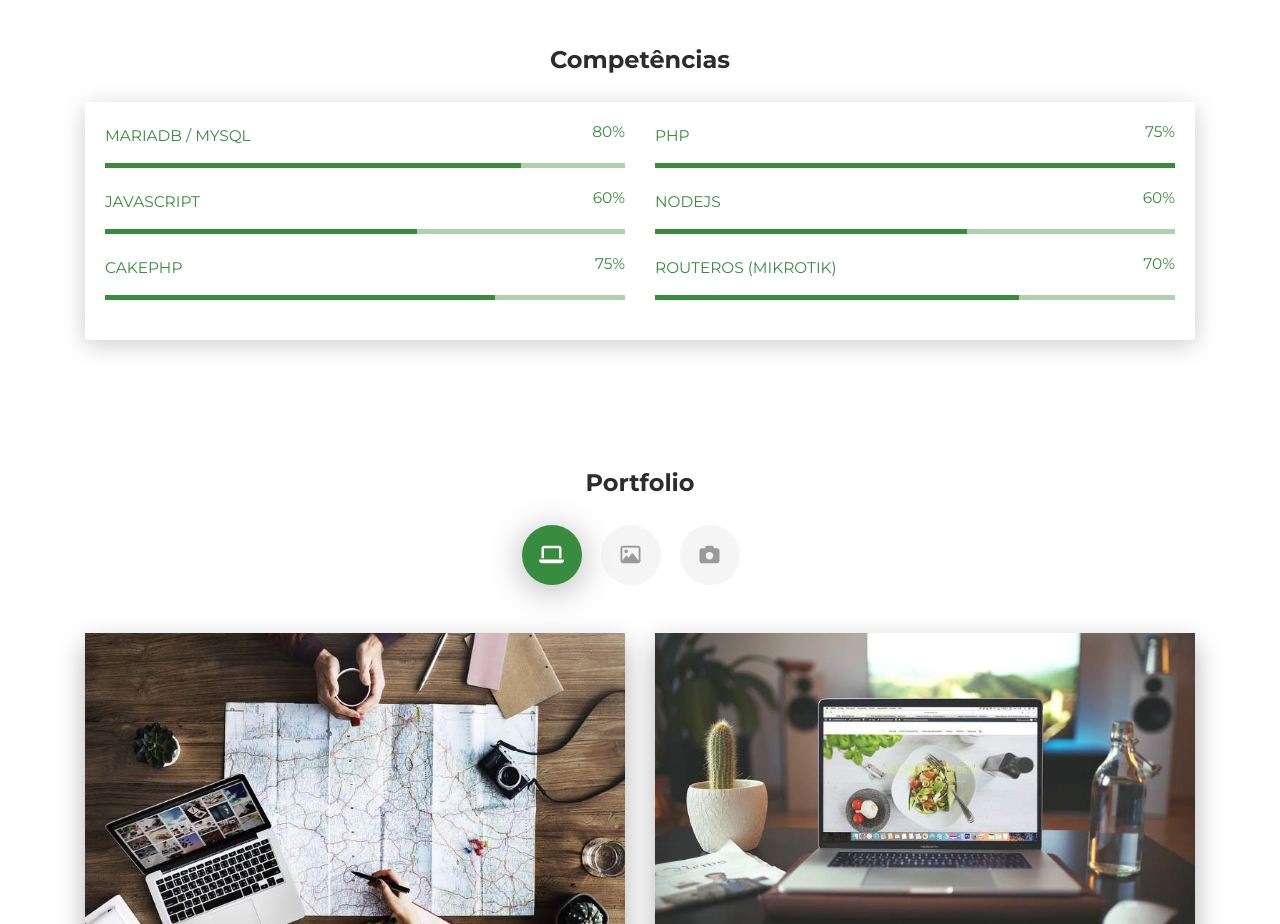
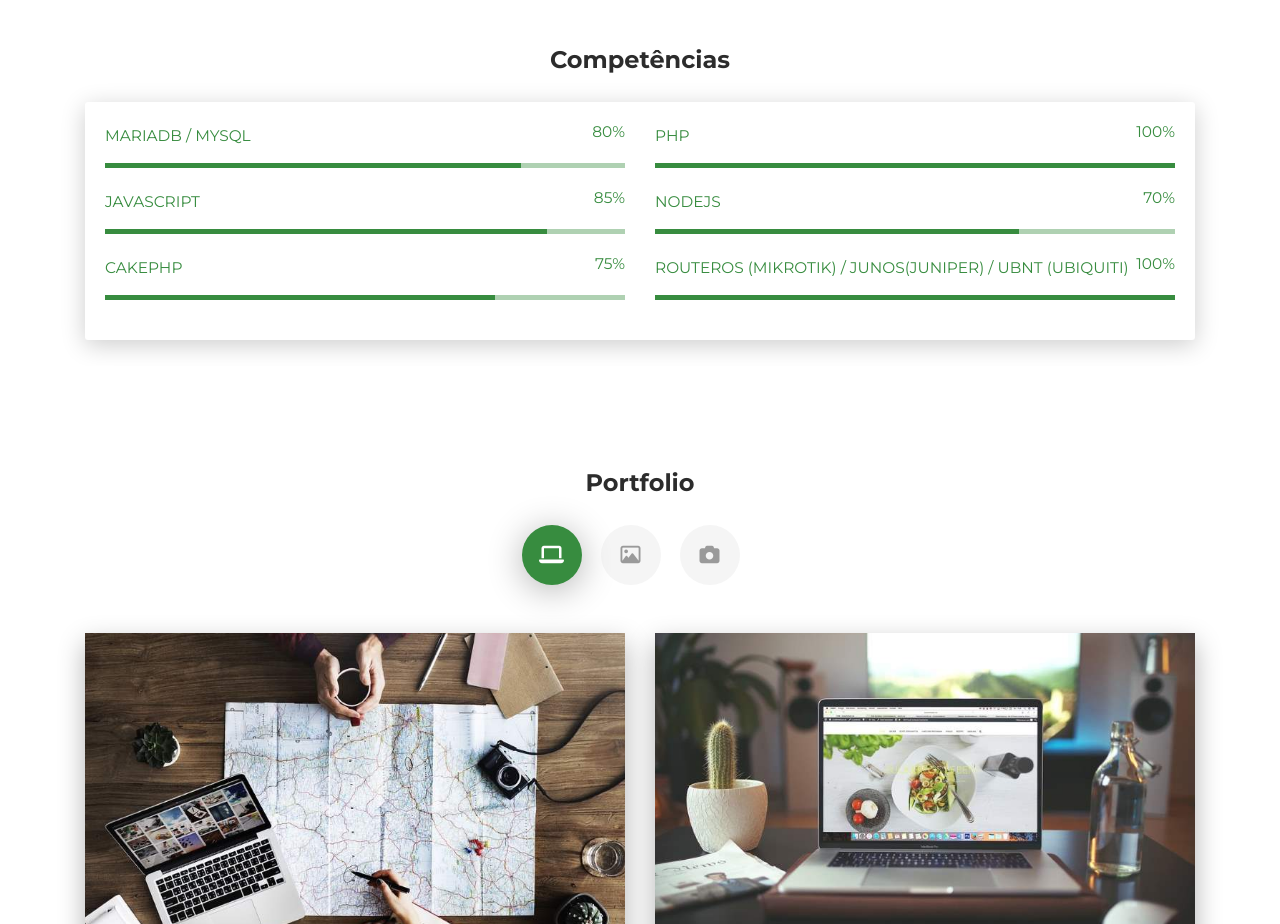
Before and after one commit to developerdevice/developerdevice.github.io, a plain HTML site: page index.html in a window 1280 px wide. Shown: the part 960-1884 px from the top of the page. Drawn offline with Linux system fonts and the light colour scheme.

Commit message:
Update index.html

```diff
--- a/index.html
+++ b/index.html
@@ -106,7 +106,7 @@
           <div class="col-md-6">
             <div class="progress-container progress-primary"><span class="progress-badge">PHP</span>
               <div class="progress">
-                <div class="progress-bar progress-bar-primary" data-aos="progress-full" data-aos-offset="10" data-aos-duration="2000" role="progressbar" aria-valuenow="60" aria-valuemin="0" aria-valuemax="100" style="width: 100%;"></div><span class="progress-value">75%</span>
+                <div class="progress-bar progress-bar-primary" data-aos="progress-full" data-aos-offset="10" data-aos-duration="2000" role="progressbar" aria-valuenow="60" aria-valuemin="0" aria-valuemax="100" style="width: 100%;"></div><span class="progress-value">100%</span>
               </div>
             </div>
           </div>
@@ -115,14 +115,14 @@
           <div class="col-md-6">
             <div class="progress-container progress-primary"><span class="progress-badge">JavaScript</span>
               <div class="progress">
-                <div class="progress-bar progress-bar-primary" data-aos="progress-full" data-aos-offset="10" data-aos-duration="2000" role="progressbar" aria-valuenow="60" aria-valuemin="0" aria-valuemax="100" style="width: 60%;"></div><span class="progress-value">60%</span>
+                <div class="progress-bar progress-bar-primary" data-aos="progress-full" data-aos-offset="10" data-aos-duration="2000" role="progressbar" aria-valuenow="60" aria-valuemin="0" aria-valuemax="100" style="width: 85%;"></div><span class="progress-value">85%</span>
               </div>
             </div>
           </div>
           <div class="col-md-6">
             <div class="progress-container progress-primary"><span class="progress-badge">NodeJS</span>
               <div class="progress">
-                <div class="progress-bar progress-bar-primary" data-aos="progress-full" data-aos-offset="10" data-aos-duration="2000" role="progressbar" aria-valuenow="60" aria-valuemin="0" aria-valuemax="100" style="width: 60%;"></div><span class="progress-value">60%</span>
+                <div class="progress-bar progress-bar-primary" data-aos="progress-full" data-aos-offset="10" data-aos-duration="2000" role="progressbar" aria-valuenow="60" aria-valuemin="0" aria-valuemax="100" style="width: 70%;"></div><span class="progress-value">70%</span>
               </div>
             </div>
           </div>
@@ -136,9 +136,9 @@
             </div>
           </div>
           <div class="col-md-6">
-            <div class="progress-container progress-primary"><span class="progress-badge">RouterOS (Mikrotik)</span>
+            <div class="progress-container progress-primary"><span class="progress-badge">RouterOS (Mikrotik) / JunOS(Juniper) / UBNT (Ubiquiti)</span>
               <div class="progress">
-                <div class="progress-bar progress-bar-primary" data-aos="progress-full" data-aos-offset="10" data-aos-duration="2000" role="progressbar" aria-valuenow="60" aria-valuemin="0" aria-valuemax="100" style="width: 70%;"></div><span class="progress-value">70%</span>
+                <div class="progress-bar progress-bar-primary" data-aos="progress-full" data-aos-offset="10" data-aos-duration="2000" role="progressbar" aria-valuenow="60" aria-valuemin="0" aria-valuemax="100" style="width: 1000%;"></div><span class="progress-value">100%</span>
               </div>
             </div>
           </div>
```
